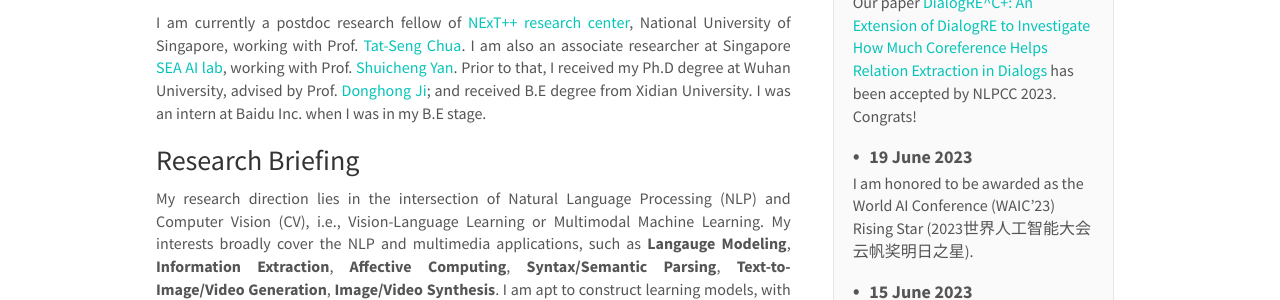
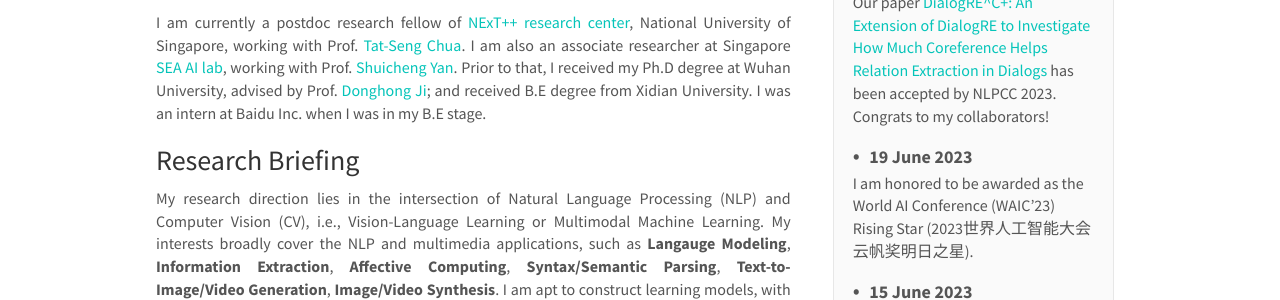
Before and after one commit to scofield7419/scofield7419.github.io, a Jekyll site: the page built from _pages/home.md, in a window 1280 px wide and 1265 px high. Shown: the part 341-641 px from the top of the window. Built offline with Jekyll 4.4.1, drawn with Linux system fonts in a browser that asks for light colours; nearby versions of some CDN libraries; comment, search, counter and statistics services are not loaded; a style sheet for code colours, icons or effects is not loaded.

Commit message:
Update news.yml

```diff
--- a/_data/news.yml
+++ b/_data/news.yml
@@ -1,8 +1,8 @@
 - date: 25 July 2023
-  headline: "We are holding the special session at [Electronics](https://www.mdpi.com/journal/electronics) on [**Advances in Large Language Model Empowered Machine Learning: Design and Application**](https://www.mdpi.com/journal/electronics/special_issues/RC9S717EB3), [Call for papers](https://www.mdpi.com/journal/electronics/special_issues/RC9S717EB3)."
+  headline: "We are holding the special session at [Electronics](https://www.mdpi.com/journal/electronics) on [__Advances in Large Language Model Empowered Machine Learning: Design and Application__](https://www.mdpi.com/journal/electronics/special_issues/RC9S717EB3), [Call for papers](https://www.mdpi.com/journal/electronics/special_issues/RC9S717EB3)."
 
 - date: 22 July 2023
-  headline: "Our paper [DialogRE^C+: An Extension of DialogRE to Investigate How Much Coreference Helps Relation Extraction in Dialogs]() has been accepted by NLPCC 2023. Congrats!"
+  headline: "Our paper [DialogRE^C+: An Extension of DialogRE to Investigate How Much Coreference Helps Relation Extraction in Dialogs]() has been accepted by NLPCC 2023. Congrats to my collaborators!"
 
 - date: 19 June 2023
   headline: "I am honored to be awarded as the World AI Conference (WAIC'23) Rising Star (2023世界人工智能大会云帆奖明日之星)."
```
